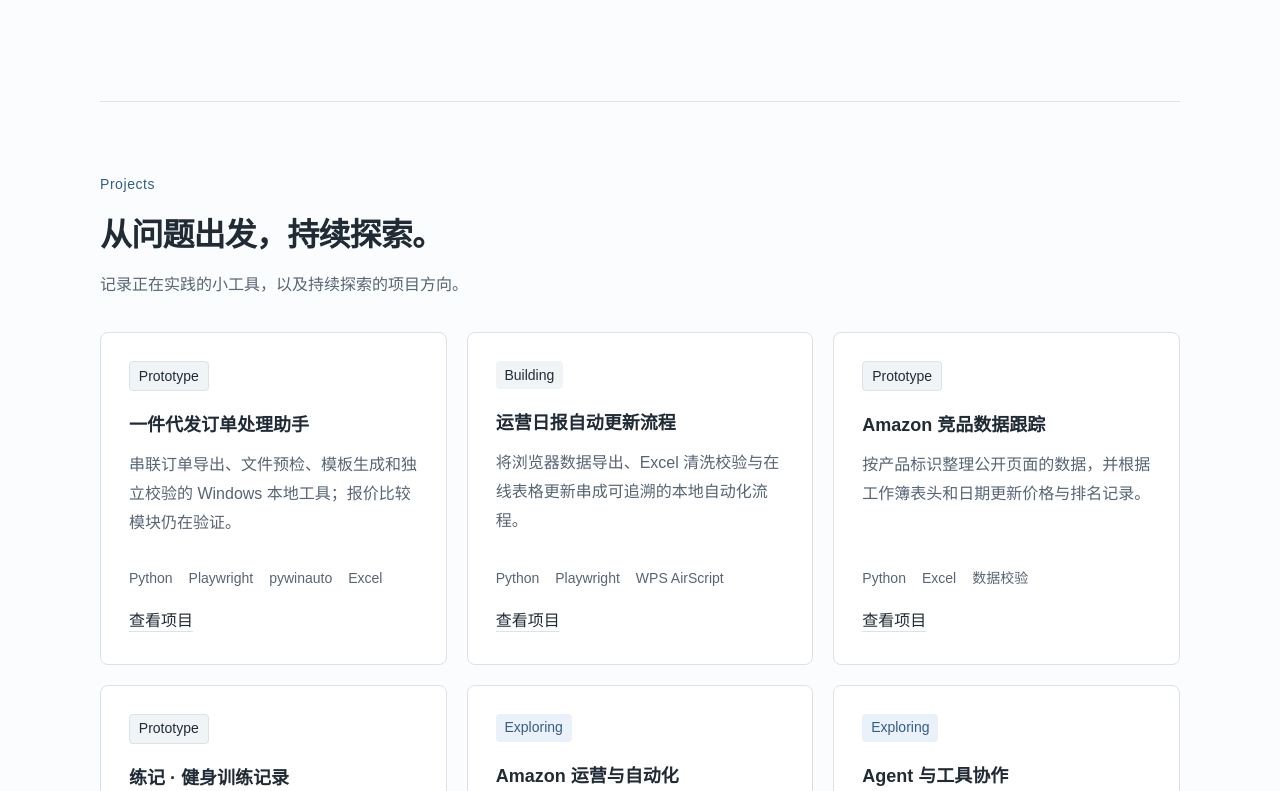
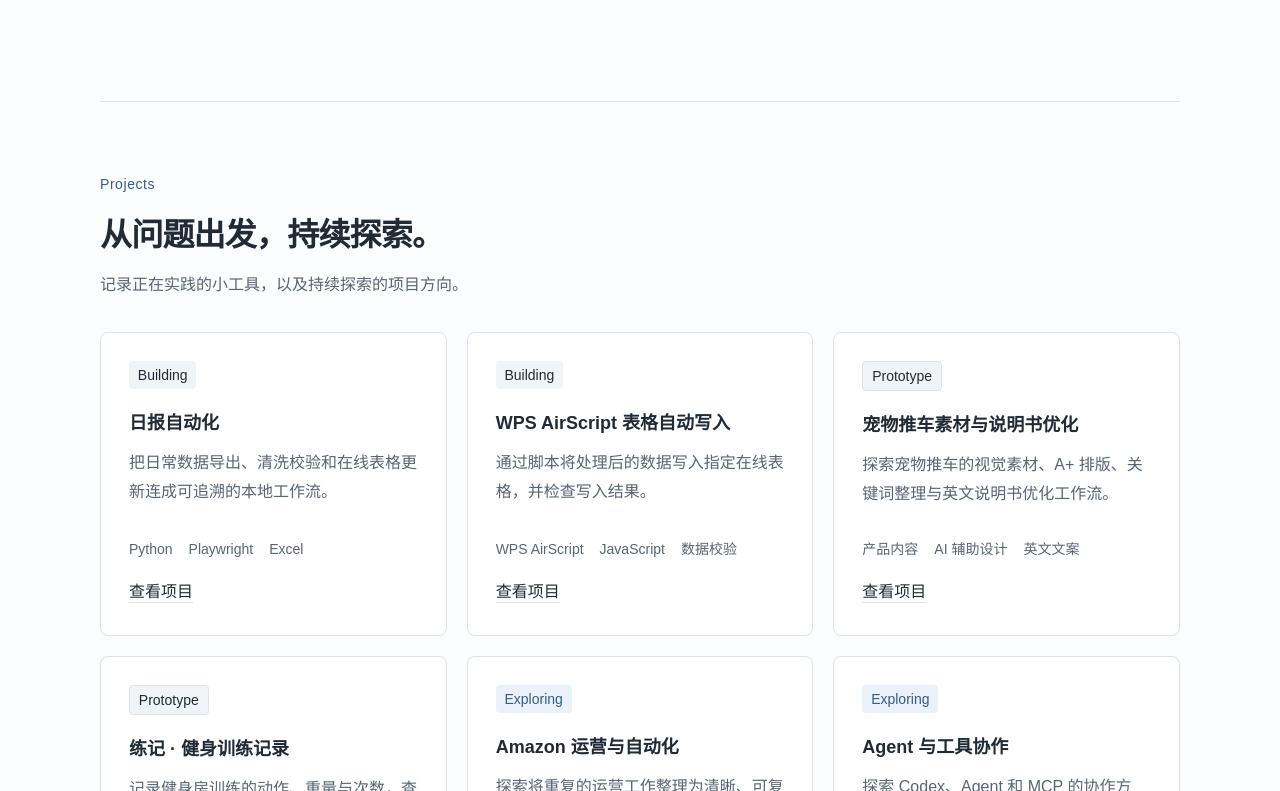
Before and after one commit to 1491099376a-del/muyang.eu.cc, a Next.js app: page / in a window 1280 px wide. Shown: the part 452-1243 px from the top of the page. Built offline with nearby package versions, Linux system fonts and the light colour scheme.

Commit message:
feat(projects): select daily automation, AirScript, and pet stroller work

```diff
--- a/src/data/site.ts
+++ b/src/data/site.ts
@@ -51,27 +51,27 @@ export const site = {
     linkLabel: "查看项目",
     items: [
       {
-        title: "一件代发订单处理助手",
-        slug: "dropship-order-assistant",
-        description: "串联订单导出、文件预检、模板生成和独立校验的 Windows 本地工具；报价比较模块仍在验证。",
-        status: "Prototype",
-        tags: ["Python", "Playwright", "pywinauto", "Excel"],
+        title: "日报自动化",
+        slug: "daily-report-automation",
+        description: "把日常数据导出、清洗校验和在线表格更新连成可追溯的本地工作流。",
+        status: "Building",
+        tags: ["Python", "Playwright", "Excel"],
         url: "",
       },
       {
-        title: "运营日报自动更新流程",
-        slug: "daily-report-automation",
-        description: "将浏览器数据导出、Excel 清洗校验与在线表格更新串成可追溯的本地自动化流程。",
+        title: "WPS AirScript 表格自动写入",
+        slug: "wps-airscript-automation",
+        description: "通过脚本将处理后的数据写入指定在线表格，并检查写入结果。",
         status: "Building",
-        tags: ["Python", "Playwright", "WPS AirScript"],
+        tags: ["WPS AirScript", "JavaScript", "数据校验"],
         url: "",
       },
       {
-        title: "Amazon 竞品数据跟踪",
-        slug: "amazon-competitor-tracker",
-        description: "按产品标识整理公开页面的数据，并根据工作簿表头和日期更新价格与排名记录。",
+        title: "宠物推车素材与说明书优化",
+        slug: "pet-stroller-content",
+        description: "探索宠物推车的视觉素材、A+ 排版、关键词整理与英文说明书优化工作流。",
         status: "Prototype",
-        tags: ["Python", "Excel", "数据校验"],
+        tags: ["产品内容", "AI 辅助设计", "英文文案"],
         url: "",
       },
       {
```
